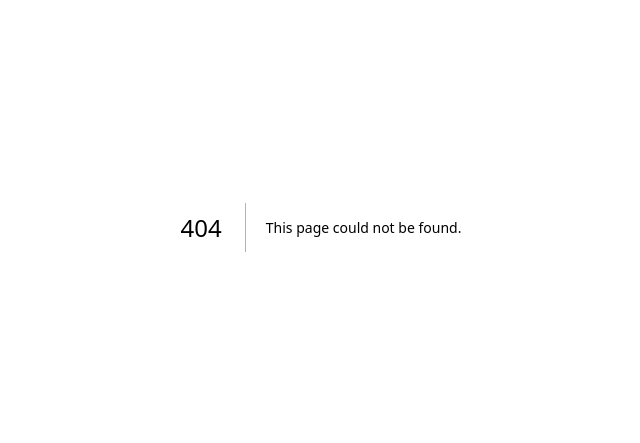
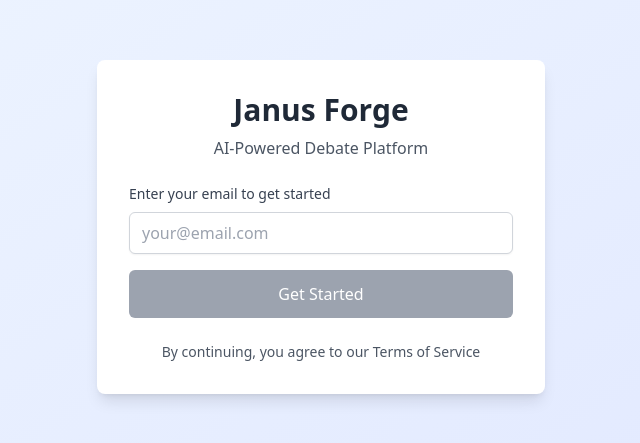
Before and after one commit to JanusForge/janus-forge-frontend, a Next.js app: page /login in a window 1280 px wide. Before the commit this address had no page. Shown: the part 173-616 px from the top of the page, without its empty margins (319-959 px from the left). Built offline with nearby package versions, Linux system fonts and the light colour scheme.

Commit message:
feat: add login page with backend integration

```diff
--- /dev/null
+++ b/app/login/page.tsx
@@ -0,0 +1,93 @@
+'use client';
+
+import { useState } from 'react';
+import { useRouter } from 'next/navigation';
+
+export default function LoginPage() {
+  const [email, setEmail] = useState('');
+  const [isLoading, setIsLoading] = useState(false);
+  const [error, setError] = useState('');
+  const router = useRouter();
+
+  const handleSubmit = async (e: React.FormEvent) => {
+    e.preventDefault();
+    setIsLoading(true);
+    setError('');
+
+    try {
+      const response = await fetch(`${process.env.NEXT_PUBLIC_API_URL}/v1/auth/register`, {
+        method: 'POST',
+        headers: {
+          'Content-Type': 'application/json',
+        },
+        body: JSON.stringify({
+          email: email,
+          tier: 'pioneer'
+        }),
+      });
+
+      const data = await response.json();
+
+      if (response.ok) {
+        // Store token and user data
+        localStorage.setItem('token', data.token);
+        localStorage.setItem('user', JSON.stringify(data.user));
+        router.push('/dashboard');
+      } else {
+        setError(data.detail || 'Registration failed. Please try again.');
+      }
+    } catch (error: any) {
+      setError('Error connecting to server. Please try again.');
+    } finally {
+      setIsLoading(false);
+    }
+  };
+
+  return (
+    <div className="min-h-screen bg-gradient-to-br from-blue-50 to-indigo-100 flex items-center justify-center">
+      <div className="bg-white rounded-lg shadow-lg p-8 max-w-md w-full">
+        <h1 className="text-3xl font-bold text-gray-800 mb-2 text-center">
+          Janus Forge
+        </h1>
+        <p className="text-gray-600 text-center mb-6">AI-Powered Debate Platform</p>
+
+        <form onSubmit={handleSubmit} className="space-y-4">
+          <div>
+            <label htmlFor="email" className="block text-sm font-medium text-gray-700 mb-2">
+              Enter your email to get started
+            </label>
+            <input
+              type="email"
+              id="email"
+              value={email}
+              onChange={(e) => setEmail(e.target.value)}
+              placeholder="your@email.com"
+              className="w-full px-3 py-2 border border-gray-300 rounded-md shadow-sm focus:outline-none focus:ring-2 focus:ring-blue-500 focus:border-blue-500"
+              required
+            />
+          </div>
+
+          {error && (
+            <div className="text-red-600 text-sm bg-red-50 p-2 rounded">
+              {error}
+            </div>
+          )}
+
+          <button
+            type="submit"
+            disabled={!email || isLoading}
+            className="w-full bg-blue-600 hover:bg-blue-700 disabled:bg-gray-400 text-white font-medium py-3 px-4 rounded-md transition-colors"
+          >
+            {isLoading ? 'Creating Account...' : 'Get Started'}
+          </button>
+        </form>
+
+        <div className="mt-6 text-center">
+          <p className="text-sm text-gray-600">
+            By continuing, you agree to our Terms of Service
+          </p>
+        </div>
+      </div>
+    </div>
+  );
+}
```
